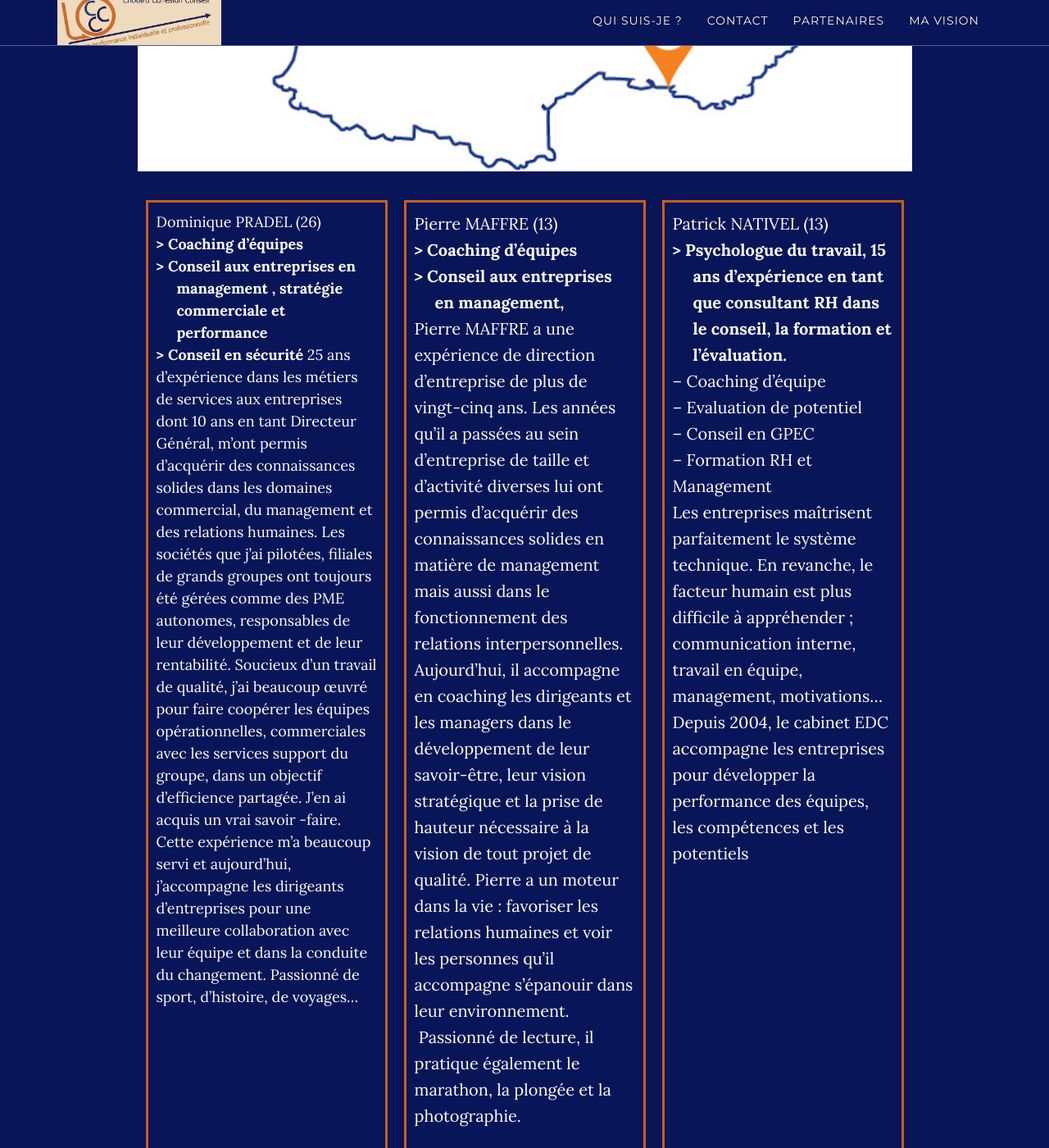
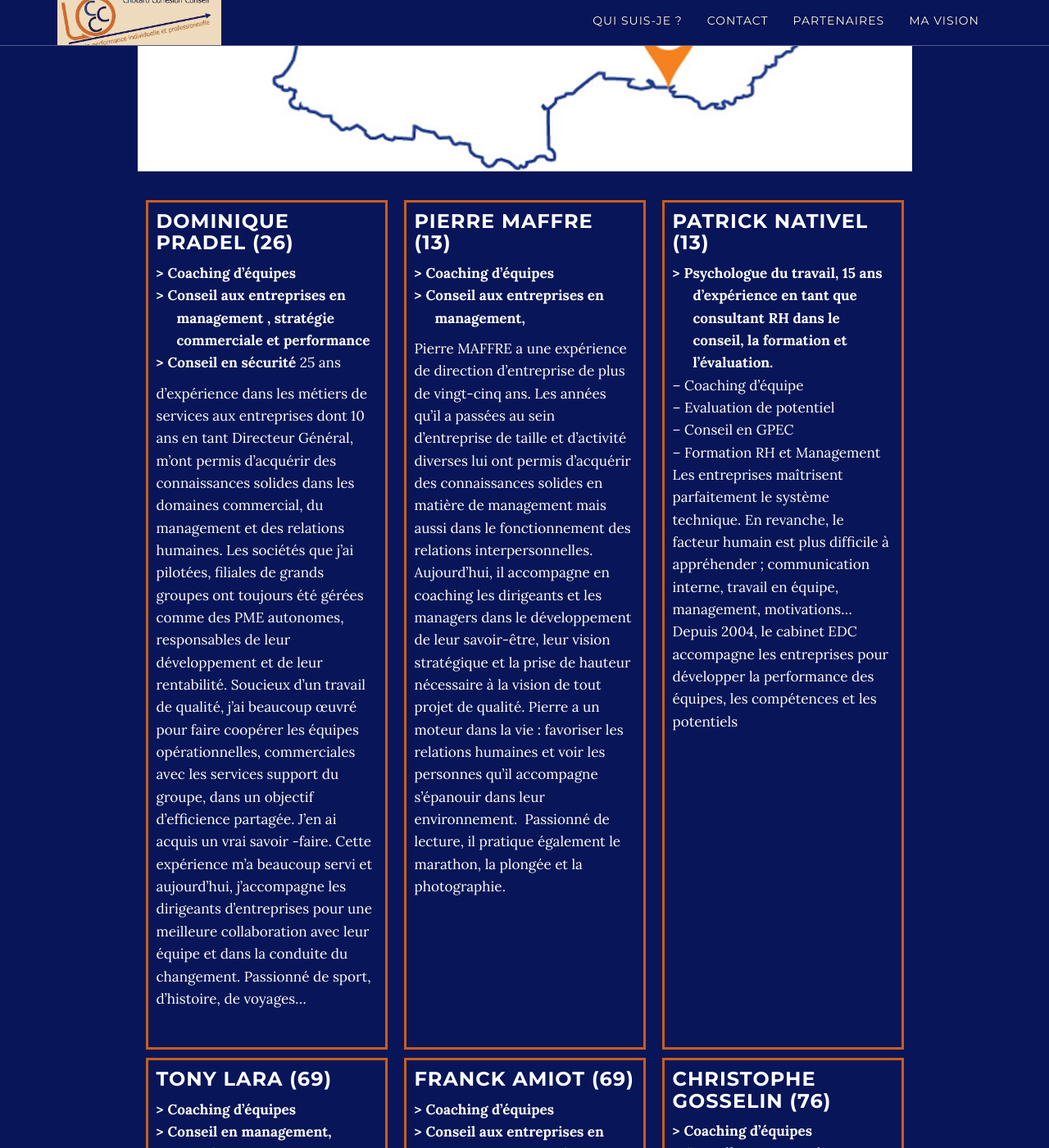
Before and after one commit to cccohesion/cccohesion, a Jekyll site: the page built from partenaires.markdown, in a window 1280 px wide and 1400 px high, scrolled down 1357 px. Shown: the whole window at 82% size. Built offline with Jekyll 4.4.1, drawn with Linux system fonts in a browser that asks for light colours; nearby versions of some CDN libraries.

```diff
--- a/css/grayscale.scss
+++ b/css/grayscale.scss
@@ -364,6 +364,9 @@ a {
         padding: 1rem;
         min-width: 25rem;
         border: 3px solid $secondary-color;
+        h3 {
+          margin-bottom: 1rem;
+        }
         > b,strong {
           display: inline-block;
           margin-left: 2.5rem;
@@ -372,6 +375,12 @@ a {
             margin-right: 0.5rem;
             margin-left: -2.5rem;
           }
+          &:last-child {
+            margin-bottom: 1rem;
+          }
+        }
+        > p {
+          font-size: 95%;
         }
       }
       a {
--- a/partenaires.markdown
+++ b/partenaires.markdown
@@ -11,7 +11,7 @@ ordre: 3
 
 ![Carte avec logo Astérism Intégré](/uploads/carte--logo-asterism-integre.png)
 
- - Dominique PRADEL (26)
+ - ### Dominique PRADEL (26)
  **Coaching d’équipes**
  **Conseil aux entreprises en management , stratégie commerciale et performance**
  **Conseil en sécurité**
@@ -19,12 +19,13 @@ ordre: 3
  Soucieux d’un travail de qualité, j’ai beaucoup œuvré pour faire coopérer les équipes opérationnelles, commerciales avec les services support du groupe, dans un objectif d’efficience partagée. J’en ai acquis un vrai savoir -faire.
  Cette expérience m’a beaucoup servi et aujourd’hui, j’accompagne les dirigeants d’entreprises pour une meilleure collaboration avec leur équipe et dans la conduite du changement.
  Passionné de sport, d’histoire, de voyages…
- - Pierre MAFFRE (13)
+
+ - ### Pierre MAFFRE (13)
  **Coaching d’équipes**
  **Conseil aux entreprises en management,**
  Pierre MAFFRE a une expérience de direction d’entreprise de plus de vingt-cinq ans. Les années qu’il a passées au sein d’entreprise de taille et d’activité diverses lui ont permis d’acquérir des connaissances solides en matière de management mais aussi dans le fonctionnement des relations interpersonnelles. Aujourd’hui, il accompagne en coaching les dirigeants et les managers dans le développement de leur savoir-être, leur vision stratégique et la prise de hauteur nécessaire à la vision de tout projet de qualité. Pierre a un moteur dans la vie : favoriser les relations humaines et voir les personnes qu’il accompagne s’épanouir dans leur environnement.  Passionné de lecture, il pratique également le marathon, la plongée et la photographie.
 
- - Patrick NATIVEL (13)
+ - ### Patrick NATIVEL (13)
  **Psychologue du travail, 15 ans d’expérience en tant que consultant RH dans le conseil, la formation et l’évaluation.**
     – Coaching d’équipe
     – Evaluation de potentiel
@@ -32,27 +33,32 @@ ordre: 3
     – Formation RH et Management
   Les entreprises maîtrisent parfaitement le système technique. En revanche, le facteur humain est plus difficile à appréhender ; communication interne, travail en équipe, management, motivations... Depuis 2004, le cabinet EDC accompagne les entreprises pour développer la performance des équipes, les compétences et les potentiels
 
- - Tony LARA (69)
+ - ### Tony LARA (69)
  **Coaching d’équipes** **Conseil en management, stratégie commerciale, marketing, gestion**
  C'est l'Equipe plus que l'Individu qui génère la Performance.
  Ce constat est le fruit de quelques 40 années de Directions Opérationnelles d'Equipes terrain ou de Management d'Entreprises, PME ou Groupe de Sociétés, notamment en situation de difficultés.
  Sfilt Management apporte, en plus, par une approche de Coaching d'équipe et la mise en place d'un fonctionnement en coresponsabilité, un cadre qui génère, par un  travail collaboratif, le développement d'une Intelligence source de performance.
- - Franck AMIOT (69)
+
+ - ### Franck AMIOT (69)
  **Coaching d’équipes**
  **Conseil aux entreprises en management, stratégie commerciale, marketing, 20 ans d’expérience dans des postes d’encadrement et de direction commerciale.- Coaching d’équipe**
  Parce qu’il n’est jamais évident d’identifier les clefs de la motivation de ses collaborateurs, Attractiv Team accompagne les dirigeants à en acquérir les fondements. Entrepreneur actif, homme de solutions, Franck Amiot développe depuis 15 ans les forces vives de l’équipe pour l’atteinte des objectifs.
- - Christophe GOSSELIN (76)
+
+ - ### Christophe GOSSELIN (76)
  **Coaching d’équipes**
  **Conseil aux entreprises en Sécurité Santé du Travail et Environnement**
  Christophe GOSSELIN à une expérience de plus de 25 ans dans l'industrie, d'abord comme Responsable Technique dans l'industrie Électronique puis comme directeur du Département Santé, Sécurité Environnement au sein de Grands Groupes Chimiques et Pharmaceutiques à la tête de sites classés Seveso. Il a également une expérience de 5 ans au service des entreprises au sein d'une Fédération Professionnelle. Christophe à un moteur dans la vie, mettre en place des organisations efficientes et efficaces ou chacun puisse s'exprimer et donner le meilleur de lui-même. Passionné de sport, il pratique la voile, le VTT, le skating et officie dans les jurys d'athlétisme lors de compétions Régionales, nationales et internationales.
- - Jean-Luc HOZE (95)
+
+ - ### Jean-Luc HOZE (95)
  **Conseil en management, stratégie, innovation, marketing et performance**
  Jean-Luc Hozé intervient depuis plus de 30 ans en tant que manager et consultant sur des questions de Stratégie, d’Innovation, de Marketing, de Performance et plus généralement de Transformation des organisations.
  Ancien Directeur Exécutif et Vice-Président du Groupe Altran, il a travaillé pour plusieurs d’entreprises de toutes tailles et tous secteurs d’activité.
- - Laurent CHOTARD (76)
+
+ - ### Laurent CHOTARD (76)
  **Coaching d’équipes**
  **Conseil aux entreprises en Q-HSSE**
  Laurent CHOTARD intervient depuis plus de vingt ans dans le service à la personne en tant que Sapeur-Pompiers de Paris et formateur professionnel dans tous secteurs d’activités. L’homme est le facteur n°1, clé de réussite et de performance pour les entreprises en amélioration continu. Le cabinet  Chotard Cohésion Conseil accompagne le chef d’entreprise et ses équipes a relevé les défis qui lui sont imposés.
- - Lionel DELAHOCHE (71)
+
+ - ### Lionel DELAHOCHE (71)
  **Coaching d’équipes**
  **Conseil aux entreprises en gestion et informatique**
```
